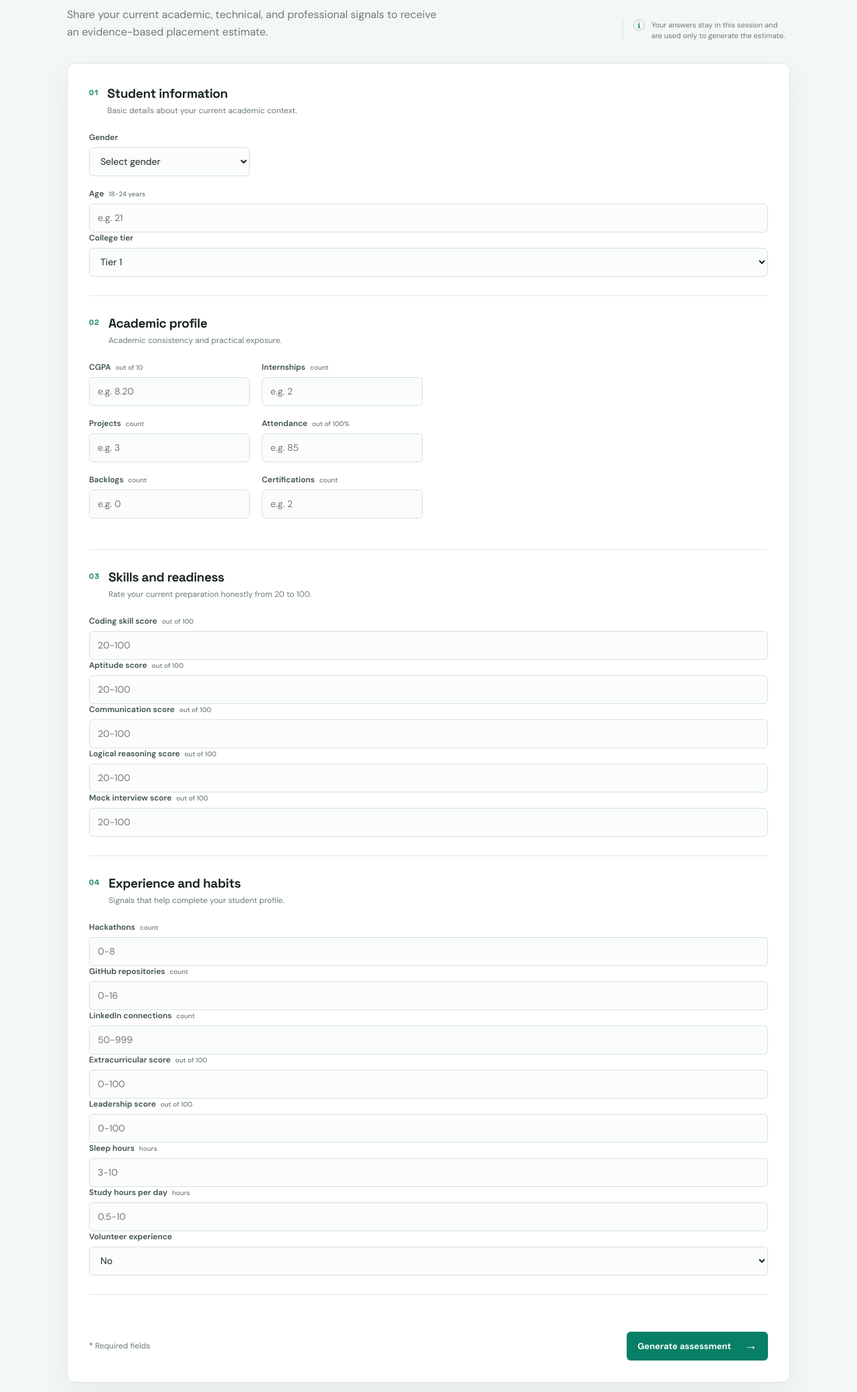
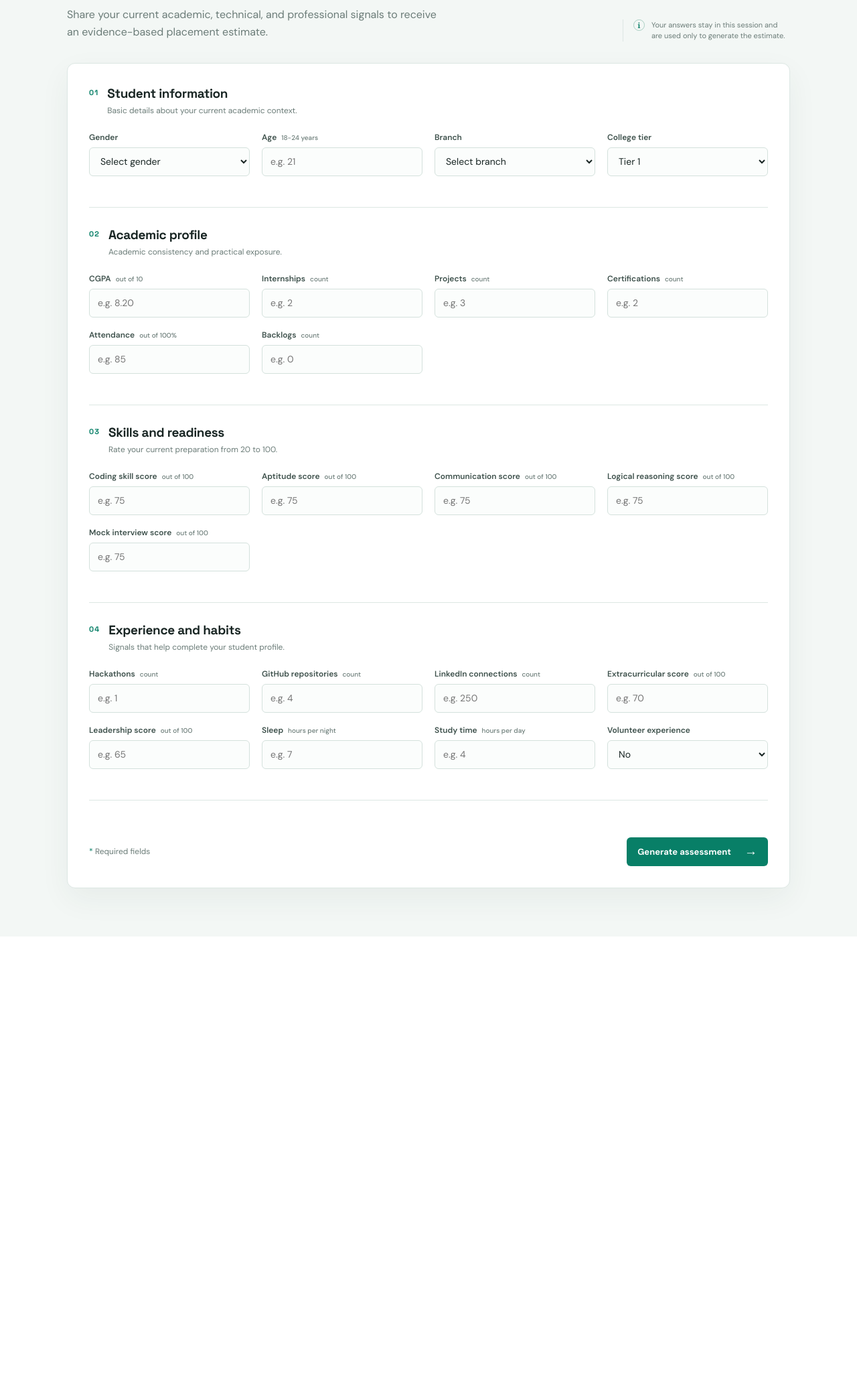
Before and after one commit to NetiSanthoshKumar/SmartPlacementPrediction, a Flask app: page / in a window 1280 px wide. Shown: the part 225-2303 px from the top of the page at 67% size. After the commit the page ends 1600 px from the top, so only its background shows below. Run offline with Flask 3, Linux system fonts and the light colour scheme; parts of the project's set-up code (start-up, migrations or seed data) failed here and were passed over.

Commit message:
templates

```diff
--- a/templates/index.html
+++ b/templates/index.html
@@ -42,104 +42,52 @@
 {% endif %}
 
 <form method="POST" action="/predict">
-
 <div class="form-section">
     <div class="section-heading"><span class="section-number">01</span><div><h2>Student information</h2><p>Basic details about your current academic context.</p></div></div>
-
     <div class="row">
-
-<div class="field">
-<label>Gender</label>
-<select name="gender" required>
-<option value="" disabled selected>Select gender</option>
-<option value="Male" {% if form and form.get('gender') == 'Male' %}selected{% endif %}>Male</option>
-<option value="Female" {% if form and form.get('gender') == 'Female' %}selected{% endif %}>Female</option>
-</select>
+        <div class="field"><label>Gender</label><select name="gender" required><option value="" disabled selected>Select gender</option><option value="Male" {% if form and form.get('gender') == 'Male' %}selected{% endif %}>Male</option><option value="Female" {% if form and form.get('gender') == 'Female' %}selected{% endif %}>Female</option></select></div>
+        <div class="field"><label>Age <span class="field-hint">18-24 years</span></label><input type="number" name="age" min="18" max="24" placeholder="e.g. 21" value="{{ form.get('age', '') if form else '' }}" required></div>
+        <div class="field"><label>Branch</label><select name="branch" required><option value="" disabled selected>Select branch</option>{% for branch in ['CSE', 'AIML', 'DS', 'IT', 'ECE', 'ME'] %}<option value="{{ branch }}" {% if form and form.get('branch') == branch %}selected{% endif %}>{{ branch }}</option>{% endfor %}</select></div>
+        <div class="field"><label>College tier</label><select name="college_tier" required>{% for tier in ['Tier 1', 'Tier 2', 'Tier 3'] %}<option value="{{ tier }}" {% if form and form.get('college_tier') == tier %}selected{% endif %}>{{ tier }}</option>{% endfor %}</select></div>
     </div>
-
-</div>
-
-<div class="field"><label>Age <span class="field-hint">18-24 years</span></label><input type="number" name="age" min="18" max="24" placeholder="e.g. 21" value="{{ form.get('age', '') if form else '' }}" required></div>
-<div class="field"><label>College tier</label><select name="college_tier" required>{% for tier in ['Tier 1', 'Tier 2', 'Tier 3'] %}<option value="{{ tier }}" {% if form and form.get('college_tier') == tier %}selected{% endif %}>{{ tier }}</option>{% endfor %}</select></div>
-
-</div>
-
 </div>
 
 <div class="form-section">
     <div class="section-heading"><span class="section-number">02</span><div><h2>Academic profile</h2><p>Academic consistency and practical exposure.</p></div></div>
-
     <div class="row">
-
-<div class="field">
-<label>CGPA <span class="field-hint">out of 10</span></label>
-<input type="number" step="0.01" min="4.5" max="10" name="cgpa" placeholder="e.g. 8.20" value="{{ form.get('cgpa', '') if form else '' }}" required>
-</div>
-
-<div class="field">
-<label>Internships <span class="field-hint">count</span></label>
-<input type="number" min="0" max="8" name="internships_count" placeholder="e.g. 2" value="{{ form.get('internships_count', '') if form else '' }}" required>
-</div>
-
-</div>
-
-<div class="row">
-
-<div class="field">
-<label>Projects <span class="field-hint">count</span></label>
-<input type="number" min="0" max="13" name="projects_count" placeholder="e.g. 3" value="{{ form.get('projects_count', '') if form else '' }}" required>
-</div>
-
-<div class="field">
-<label>Attendance <span class="field-hint">out of 100%</span></label>
-<input type="number" step="0.1" min="50" max="100" name="attendance_percentage" placeholder="e.g. 85" value="{{ form.get('attendance_percentage', '') if form else '' }}" required>
-</div>
-
-</div>
-
-<div class="row">
-
-<div class="field">
-<label>Backlogs <span class="field-hint">count</span></label>
-<input type="number" min="0" max="6" name="backlogs" placeholder="e.g. 0" value="{{ form.get('backlogs', '') if form else '' }}" required>
-</div>
-
+        <div class="field"><label>CGPA <span class="field-hint">out of 10</span></label><input type="number" step="0.01" min="4.5" max="10" name="cgpa" placeholder="e.g. 8.20" value="{{ form.get('cgpa', '') if form else '' }}" required></div>
+        <div class="field"><label>Internships <span class="field-hint">count</span></label><input type="number" min="0" max="8" name="internships_count" placeholder="e.g. 2" value="{{ form.get('internships_count', '') if form else '' }}" required></div>
+        <div class="field"><label>Projects <span class="field-hint">count</span></label><input type="number" min="0" max="13" name="projects_count" placeholder="e.g. 3" value="{{ form.get('projects_count', '') if form else '' }}" required></div>
         <div class="field"><label>Certifications <span class="field-hint">count</span></label><input type="number" name="certifications_count" min="0" max="11" step="1" placeholder="e.g. 2" value="{{ form.get('certifications_count', '') if form else '' }}" required></div>
-
+        <div class="field"><label>Attendance <span class="field-hint">out of 100%</span></label><input type="number" step="0.1" min="50" max="100" name="attendance_percentage" placeholder="e.g. 85" value="{{ form.get('attendance_percentage', '') if form else '' }}" required></div>
+        <div class="field"><label>Backlogs <span class="field-hint">count</span></label><input type="number" min="0" max="6" name="backlogs" placeholder="e.g. 0" value="{{ form.get('backlogs', '') if form else '' }}" required></div>
     </div>
 </div>
 
 <div class="form-section">
-    <div class="section-heading"><span class="section-number">03</span><div><h2>Skills and readiness</h2><p>Rate your current preparation honestly from 20 to 100.</p></div></div>
-
-{% for field, label, min, max, step in [
-('coding_skill_score', 'Coding skill score', 20, 100, 0.1),
-('aptitude_score', 'Aptitude score', 20, 100, 0.1), ('communication_skill_score', 'Communication score', 20, 100, 0.1),
-('logical_reasoning_score', 'Logical reasoning score', 20, 100, 0.1), ('mock_interview_score', 'Mock interview score', 20, 100, 0.1)
-] %}
-<div class="field"><label>{{ label }} {% if 'score' in field %}<span class="field-hint">out of 100</span>{% elif field.endswith('_count') or field in ['hackathons_participated', 'github_repos', 'linkedin_connections'] %}<span class="field-hint">count</span>{% elif field == 'sleep_hours' or field == 'study_hours_per_day' %}<span class="field-hint">hours</span>{% endif %}</label><input type="number" name="{{ field }}" min="{{ min }}" max="{{ max }}" step="{{ step }}" placeholder="{{ min }}-{{ max }}" value="{{ form.get(field, '') if form else '' }}" required></div>
+    <div class="section-heading"><span class="section-number">03</span><div><h2>Skills and readiness</h2><p>Rate your current preparation from 20 to 100.</p></div></div>
+    <div class="row">
+        {% for field, label in [('coding_skill_score', 'Coding skill score'), ('aptitude_score', 'Aptitude score'), ('communication_skill_score', 'Communication score'), ('logical_reasoning_score', 'Logical reasoning score'), ('mock_interview_score', 'Mock interview score')] %}
+        <div class="field"><label>{{ label }} <span class="field-hint">out of 100</span></label><input type="number" name="{{ field }}" min="20" max="100" step="0.1" placeholder="e.g. 75" value="{{ form.get(field, '') if form else '' }}" required></div>
         {% endfor %}
     </div>
-
 </div>
 
 <div class="form-section">
     <div class="section-heading"><span class="section-number">04</span><div><h2>Experience and habits</h2><p>Signals that help complete your student profile.</p></div></div>
-
-{% for field, label, min, max, step in [
-('hackathons_participated', 'Hackathons', 0, 8, 1), ('github_repos', 'GitHub repositories', 0, 16, 1),
-('linkedin_connections', 'LinkedIn connections', 50, 999, 1), ('extracurricular_score', 'Extracurricular score', 0, 100, 0.1),
-('leadership_score', 'Leadership score', 0, 100, 0.1), ('sleep_hours', 'Sleep hours', 3, 10, 0.1),
-('study_hours_per_day', 'Study hours per day', 0.5, 10, 0.1)
-] %}
-<div class="field"><label>{{ label }} {% if 'score' in field %}<span class="field-hint">out of 100</span>{% elif field in ['hackathons_participated', 'github_repos', 'linkedin_connections'] %}<span class="field-hint">count</span>{% else %}<span class="field-hint">hours</span>{% endif %}</label><input type="number" name="{{ field }}" min="{{ min }}" max="{{ max }}" step="{{ step }}" placeholder="{{ min }}-{{ max }}" value="{{ form.get(field, '') if form else '' }}" required></div>
-{% endfor %}
-
+    <div class="row">
+        <div class="field"><label>Hackathons <span class="field-hint">count</span></label><input type="number" name="hackathons_participated" min="0" max="8" step="1" placeholder="e.g. 1" value="{{ form.get('hackathons_participated', '') if form else '' }}" required></div>
+        <div class="field"><label>GitHub repositories <span class="field-hint">count</span></label><input type="number" name="github_repos" min="0" max="16" step="1" placeholder="e.g. 4" value="{{ form.get('github_repos', '') if form else '' }}" required></div>
+        <div class="field"><label>LinkedIn connections <span class="field-hint">count</span></label><input type="number" name="linkedin_connections" min="50" max="999" step="1" placeholder="e.g. 250" value="{{ form.get('linkedin_connections', '') if form else '' }}" required></div>
+        <div class="field"><label>Extracurricular score <span class="field-hint">out of 100</span></label><input type="number" name="extracurricular_score" min="0" max="100" step="0.1" placeholder="e.g. 70" value="{{ form.get('extracurricular_score', '') if form else '' }}" required></div>
+        <div class="field"><label>Leadership score <span class="field-hint">out of 100</span></label><input type="number" name="leadership_score" min="0" max="100" step="0.1" placeholder="e.g. 65" value="{{ form.get('leadership_score', '') if form else '' }}" required></div>
+        <div class="field"><label>Sleep <span class="field-hint">hours per night</span></label><input type="number" name="sleep_hours" min="3" max="10" step="0.1" placeholder="e.g. 7" value="{{ form.get('sleep_hours', '') if form else '' }}" required></div>
+        <div class="field"><label>Study time <span class="field-hint">hours per day</span></label><input type="number" name="study_hours_per_day" min="0.5" max="10" step="0.1" placeholder="e.g. 4" value="{{ form.get('study_hours_per_day', '') if form else '' }}" required></div>
         <div class="field"><label>Volunteer experience</label><select name="volunteer_experience" required><option value="No">No</option><option value="Yes">Yes</option></select></div>
+    </div>
 </div>
 
 <div class="form-footer"><span><span class="required-mark">*</span> Required fields</span><button class="primary-action" type="submit"><span>Generate assessment</span><span class="button-arrow">→</span></button></div>
-
 </form>
 
 </section>
```
Lines whose indentation alone changed are shown as unchanged.
